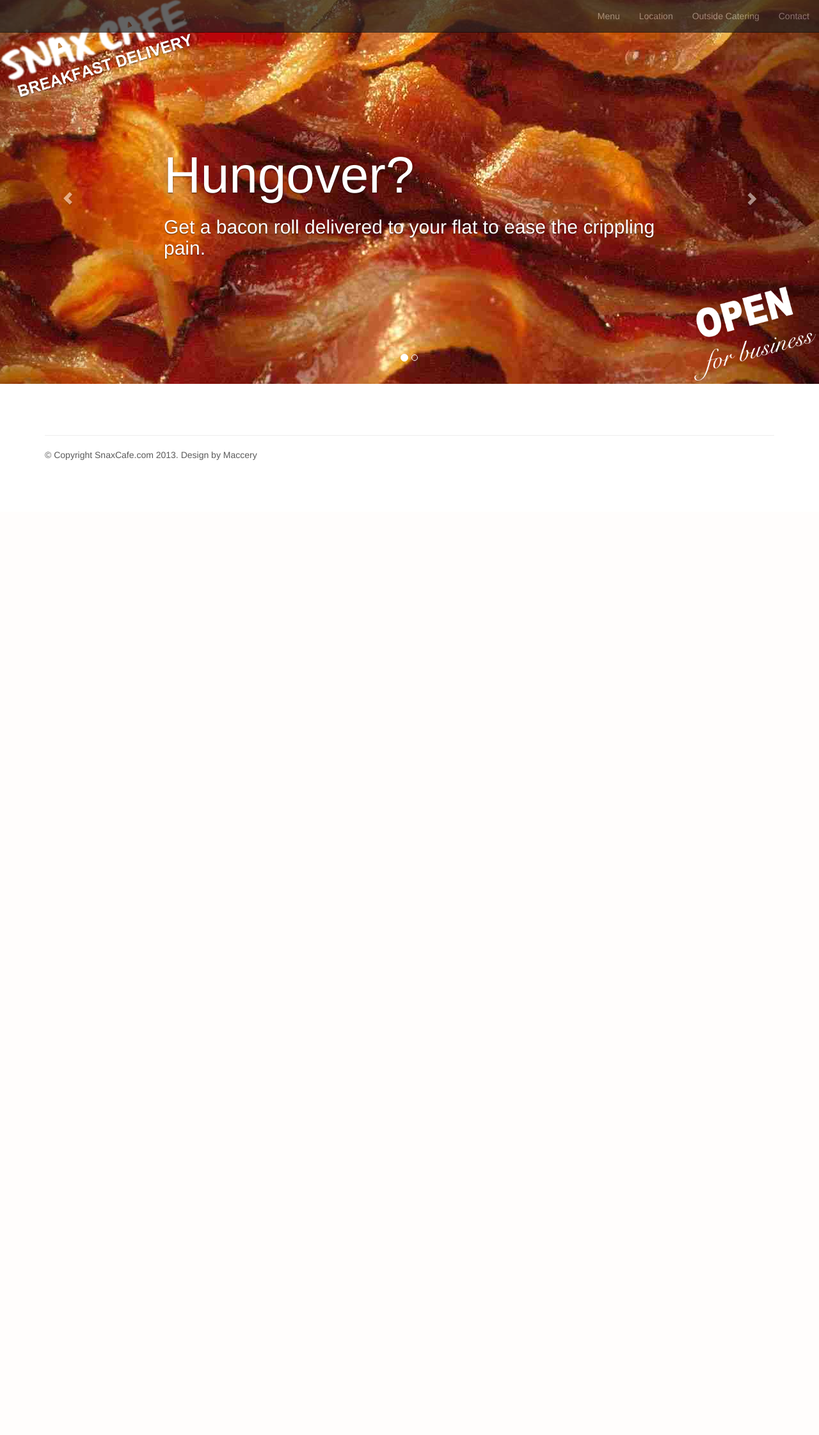
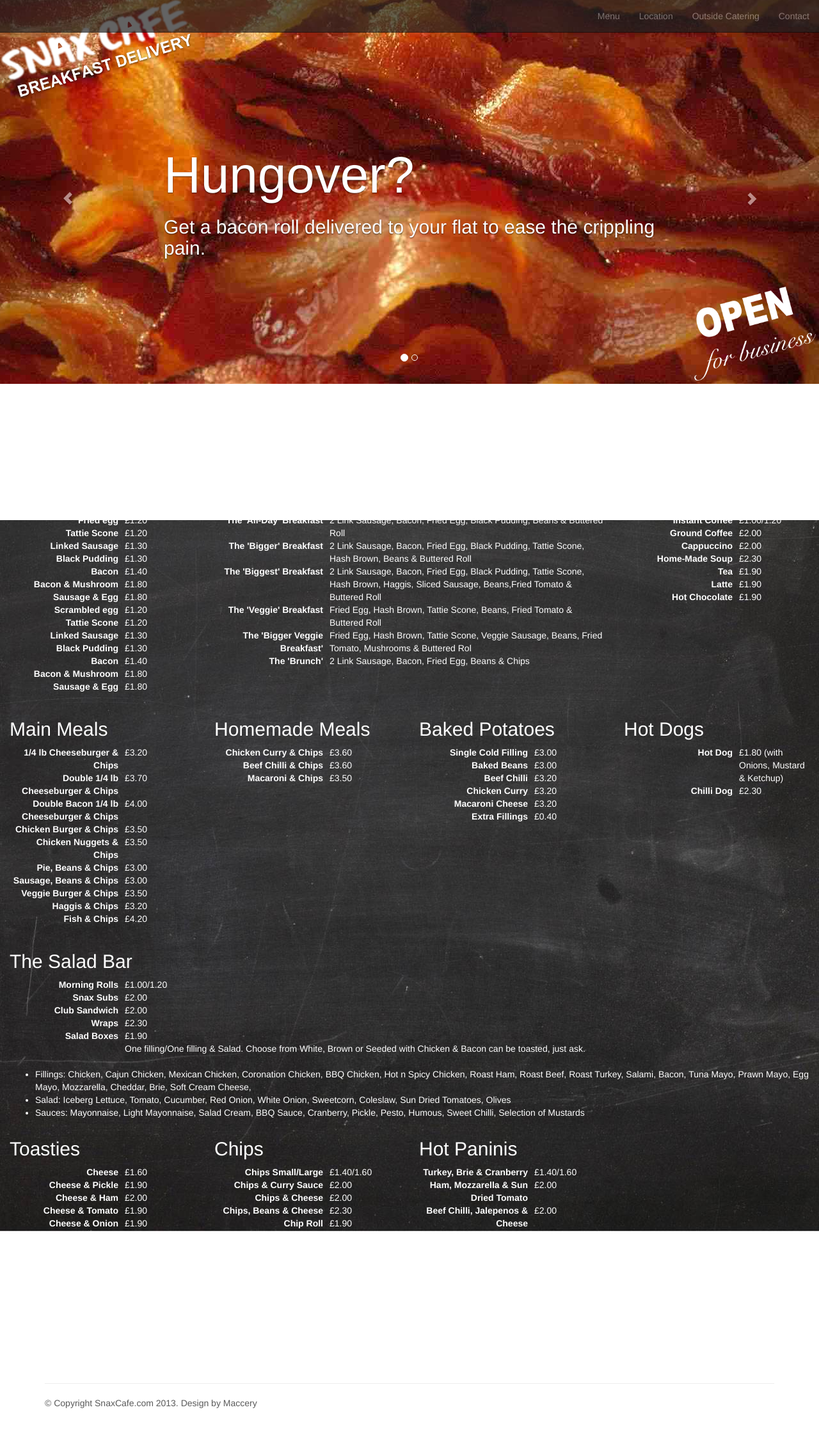
Before and after one commit to maccery/snaxcafe, a PHP site: page / in a window 1280 px wide. Shown: the whole page at 64% size. Before the commit the page ends 800 px from the top, so only its background shows below. Run offline with PHP 8.4, Linux system fonts and the light colour scheme; some libraries are stand-ins or nearby versions.

Commit message:
Menu added

```diff
--- a/css/snaxcafe.css
+++ b/css/snaxcafe.css
@@ -45,8 +45,11 @@
 
 }
 
+/* Welcome styles */
 #welcome {
     position: relative;
+    padding: 0px;
+    margin: 0px;
 }
 #welcome > img {
     width: 200px;
@@ -57,8 +60,32 @@
     position: absolute;
 }
 
+/* Blackboard styles */
+#blackboard {
+    background: url('../images/blackboard.jpg') no-repeat center center fixed;
+    color: white;
+    width: 100%;
+
+}
+
+#blackboard dt {
+    width: 180px;
+    white-space: normal;
+    padding-right: 10px;
+
+}
+
+#blackboard h1 {
+    font-size: 100px;
+}
+
 /* Responsive styles */
 
+@media (max-width: 768px) {
+    #blackboard h1 {
+        font-size: 60px;
+    }
+}
 @media (max-width: 600px) {
 
     #welcome > img {
--- a/index.html
+++ b/index.html
@@ -63,6 +63,246 @@
                 <span class="glyphicon glyphicon-chevron-right"></span>
             </a>
         </div>
+        <div class="container" id="blackboard">
+            <h1>Get in ma belly</h1>
+            <div class="row">
+                <div class="col-md-3">
+                    <dl class="dl-horizontal menu">
+                        <h2>Breakfast rolls</h2>
+                        <dt >Fried egg</dt>
+                        <dd>£1.20</dd>
+                        <dt>Tattie Scone</dt>
+                        <dd>£1.20</dd>
+                        <dt>Linked Sausage</dt>
+                        <dd>£1.30</dd>
+                        <dt>Black Pudding</dt>
+                        <dd>£1.30</dd>
+                        <dt>Bacon</dt>
+                        <dd>£1.40</dd>
+                        <dt>Bacon & Mushroom</dt>
+                        <dd>£1.80</dd>
+                        <dt>Sausage & Egg</dt>
+                        <dd>£1.80</dd>
+
+
+                        <dt>Scrambled egg</dt>
+                        <dd>£1.20</dd>
+                        <dt>Tattie Scone</dt>
+                        <dd>£1.20</dd>
+                        <dt>Linked Sausage</dt>
+                        <dd>£1.30</dd>
+                        <dt>Black Pudding</dt>
+                        <dd>£1.30</dd>
+                        <dt>Bacon</dt>
+                        <dd>£1.40</dd>
+                        <dt>Bacon & Mushroom</dt>
+                        <dd>£1.80</dd>
+                        <dt>Sausage & Egg</dt>
+                        <dd>£1.80</dd>
+
+                    </dl>
+                </div>
+                <div class="col-md-6">
+                    <dl class="dl-horizontal menu">
+                        <h2>Breakfasts</h2>
+                        <dt >The 'All-Day' Breakfast</dt>
+                        <dd>2 Link Sausage, Bacon, Fried Egg,
+                            Black Pudding, Beans & Buttered Roll</dd>
+                        <dt>The 'Bigger' Breakfast</dt>
+                        <dd>2 Link Sausage, Bacon, Fried Egg,
+                            Black Pudding, Tattie Scone, Hash
+                            Brown, Beans & Buttered Roll</dd>
+                        <dt>The 'Biggest' Breakfast</dt>
+                        <dd>2 Link Sausage, Bacon, Fried Egg,
+                            Black Pudding, Tattie Scone, Hash
+                            Brown, Haggis, Sliced Sausage,
+                            Beans,Fried Tomato & Buttered Roll</dd>
+                        <dt>The 'Veggie' Breakfast</dt>
+                        <dd>Fried Egg, Hash Brown, Tattie Scone,
+                            Beans, Fried Tomato & Buttered Roll</dd>
+                        <dt>The 'Bigger Veggie Breakfast'</dt>
+                        <dd>Fried Egg, Hash Brown, Tattie Scone, Veggie Sausage,
+                            Beans, Fried Tomato, Mushrooms & Buttered Rol</dd>
+                        <dt>The 'Brunch'</dt>
+                        <dd>2 Link Sausage, Bacon, Fried Egg, Beans & Chips</dd>
+
+
+                    </dl>
+                </div>
+                <div class="col-md-3">
+                    <dl class="dl-horizontal menu">
+                        <h2>Hot Drinks</h2>
+                        <dt>Instant Coffee</dt>
+                        <dd>£1.00/1.20</dd>
+                        <dt>Ground Coffee</dt>
+                        <dd>£2.00</dd>
+                        <dt>Cappuccino</dt>
+                        <dd>£2.00</dd>
+                        <dt>Home-Made Soup</dt>
+                        <dd>£2.30</dd>
+                        <dt>Tea</dt>
+                        <dd>£1.90</dd>
+                        <dt>Latte</dt>
+                        <dd>£1.90</dd>
+                        <dt>Hot Chocolate</dt>
+                        <dd>£1.90</dd>
+                    </dl>
+                </div>
+            </div>
+            <div class="row">
+                <div class="col-md-3">
+                    <dl class="dl-horizontal menu">
+                        <h2>Main Meals</h2>
+                        <dt>1/4 lb Cheeseburger & Chips</dt>
+                        <dd>£3.20</dd>
+                        <dt>Double 1/4 lb Cheeseburger & Chips</dt>
+                        <dd>£3.70</dd>
+                        <dt>Double Bacon 1/4 lb Cheeseburger & Chips</dt>
+                        <dd>£4.00</dd>
+                        <dt>Chicken Burger & Chips</dt>
+                        <dd>£3.50</dd>
+                        <dt>Chicken Nuggets & Chips</dt>
+                        <dd>£3.50</dd>
+                        <dt>Pie, Beans & Chips</dt>
+                        <dd>£3.00</dd>
+                        <dt>Sausage, Beans & Chips</dt>
+                        <dd>£3.00</dd>
+                        <dt>Veggie Burger & Chips</dt>
+                        <dd>£3.50</dd>
+                        <dt>Haggis & Chips</dt>
+                        <dd>£3.20</dd>
+                        <dt>Fish & Chips</dt>
+                        <dd>£4.20</dd>
+                    </dl>
+                </div>
+                <div class="col-md-3">
+                    <dl class="dl-horizontal menu">
+                        <h2>Homemade Meals</h2>
+                        <dt>Chicken Curry & Chips</dt>
+                        <dd>£3.60</dd>
+                        <dt>Beef Chilli & Chips</dt>
+                        <dd>£3.60</dd>
+                        <dt>Macaroni & Chips</dt>
+                        <dd>£3.50</dd>
+                    </dl>
+                </div>
+
+                <div class="col-md-3">
+                    <dl class="dl-horizontal menu">
+                        <h2>Baked Potatoes</h2>
+                        <dt>Single Cold Filling</dt>
+                        <dd>£3.00</dd>
+                        <dt>Baked Beans</dt>
+                        <dd>£3.00</dd>
+                        <dt>Beef Chilli</dt>
+                        <dd>£3.20</dd>
+                        <dt>Chicken Curry</dt>
+                        <dd>£3.20</dd>
+                        <dt>Macaroni Cheese</dt>
+                        <dd>£3.20</dd>
+                        <dt>Extra Fillings</dt>
+                        <dd>£0.40</dd>
+                    </dl>
+                </div>
+                <div class="col-md-3">
+                    <dl class="dl-horizontal menu">
+                        <h2>Hot Dogs</h2>
+                        <dt>Hot Dog</dt>
+                        <dd>£1.80 (with Onions, Mustard & Ketchup)</dd>
+                        <dt>Chilli Dog</dt>
+                        <dd>£2.30</dd>
+                    </dl>
+                </div>
+
+            </div>
+
+            <div class="row">
+                <div class="col-md-12">
+                    <dl class="dl-horizontal menu">
+                        <h2>The Salad Bar</h2>
+                        <dt>Morning Rolls</dt>
+                        <dd>£1.00/1.20</dd>
+                        <dt>Snax Subs</dt>
+                        <dd>£2.00</dd>
+                        <dt>Club Sandwich</dt>
+                        <dd>£2.00</dd>
+                        <dt>Wraps</dt>
+                        <dd>£2.30</dd>
+                        <dt>Salad Boxes</dt>
+                        <dd>£1.90</dd>
+                        <dd>One filling/One filling & Salad. Choose from White, Brown or Seeded with Chicken & Bacon can be toasted, just ask.</dd>
+                    </dl>
+                    <ul>
+                        <li>Fillings: Chicken, Cajun Chicken, Mexican Chicken, Coronation Chicken, BBQ Chicken, Hot n Spicy Chicken, Roast Ham, Roast Beef, Roast Turkey, Salami, Bacon, Tuna Mayo, Prawn Mayo, Egg Mayo, Mozzarella, Cheddar, Brie, Soft Cream Cheese,</li>
+                        <li>Salad: Iceberg Lettuce, Tomato, Cucumber, Red Onion, White Onion, Sweetcorn, Coleslaw, Sun Dried Tomatoes, Olives</li>
+                        <li>Sauces: Mayonnaise, Light Mayonnaise, Salad Cream, BBQ Sauce, Cranberry, Pickle, Pesto, Humous, Sweet Chilli, Selection of Mustards</li>
+                    </ul>
+                </div>
+
+
+            </div>
+            <div class="row">
+                <div class="col-md-3">
+                    <dl class="dl-horizontal menu">
+                        <h2>Toasties</h2>
+                        <dt>Cheese</dt>
+                        <dd>£1.60</dd>
+                        <dt>Cheese & Pickle</dt>
+                        <dd>£1.90</dd>
+                        <dt>Cheese & Ham</dt>
+                        <dd>£2.00</dd>
+                        <dt>Cheese & Tomato</dt>
+                        <dd>£1.90</dd>
+                        <dt>Cheese & Onion</dt>
+                        <dd>£1.90</dd>
+                        <dt>Any Toastie with Chips add</dt>
+                        <dd>£1.00</dd>
+                    </dl>
+                </div>
+                <div class="col-md-3">
+                    <dl class="dl-horizontal menu">
+                        <h2>Chips</h2>
+                        <dt>Chips Small/Large</dt>
+                        <dd>£1.40/1.60</dd>
+                        <dt>Chips & Curry Sauce</dt>
+                        <dd>£2.00</dd>
+                        <dt>Chips & Cheese</dt>
+                        <dd>£2.00</dd>
+                        <dt>Chips, Beans & Cheese</dt>
+                        <dd>£2.30</dd>
+                        <dt>Chip Roll</dt>
+                        <dd>£1.90</dd>
+                        <dt>Chips & Gravy</dt>
+                        <dd>£2.00</dd>
+                        <dt>Chips & Beans</dt>
+                        <dd>£2.00</dd>
+                    </dl>
+                </div>
+                <div class="col-md-3">
+                    <dl class="dl-horizontal menu">
+                        <h2>Hot Paninis</h2>
+                        <dt>Turkey, Brie & Cranberry</dt>
+                        <dd>£1.40/1.60</dd>
+                        <dt>Ham, Mozzarella & Sun Dried Tomato</dt>
+                        <dd>£2.00</dd>
+                        <dt>Beef Chilli, Jalepenos & Cheese</dt>
+                        <dd>£2.00</dd>
+                        <dt>Salami, Mozzarella & Sun Dried Tomato</dt>
+                        <dd>£2.30</dd>
+                        <dt>All paninis available with chips for</dt>
+                        <dd>£1.90</dd>
+                        <dt>Cajun Chicken, Bacon & Cheese</dt>
+                        <dd>£2.00</dd>
+                        <dt>Mexican Chicken & Cheese</dt>
+                        <dd>£2.00</dd>
+                        <dt>Tuna & Mozzarella</dt>
+                        <dd>£2.00</dd>
+                        <dt>or 'Create-Your-Own'</dt>
+                        <dd>£2.00</dd>
+                    </dl>
+                </div>
+            </div>
+        </div>
         <div class="container">
         <hr>
         <footer>&copy; Copyright SnaxCafe.com 2013. Design by Maccery</footer>
```
Also changed, not shown: images/blackboard.jpg (added).
